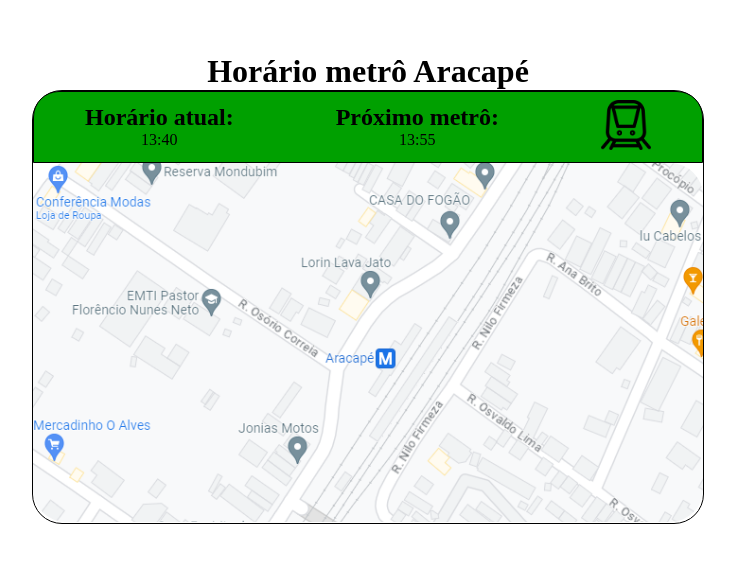
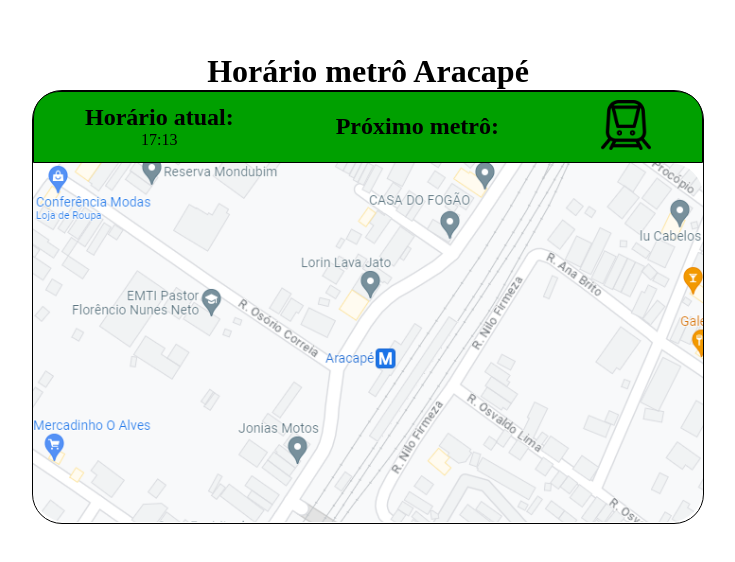
Before and after one commit to PauloVitorrr/Metro-horario, a plain HTML site: page index.html in a window 1280 px wide. Shown: the part 112-674 px from the top of the page, without its empty margins (272-1007 px from the left). Drawn offline with Linux system fonts and the light colour scheme.

Commit message:
feat: inserindo horario automático

```diff
--- a/index.html
+++ b/index.html
@@ -14,11 +14,11 @@
             <header>
                 <div class="horario-atual">
                     <h2>Horário atual:</h2>
-                    <p>13:40</p>
+                    <p id="horario">13:40</p>
                 </div>
                 <div class="proximo-metro">
                     <h2>Próximo metrô:</h2>
-                    <span>13:55</span>
+                    <span id="prox-metro"></span>
                 </div>
                 <div><img src="./img/metro.png" alt=""></div>
             </header>
--- a/script.js
+++ b/script.js
@@ -13,24 +13,26 @@ const obj = [
     },
     {
         sentido: 'X',
-        horario: 11.30
+        horario: 14.10
     }
 ]
 
 const data = new Date();
 const horas = data.getHours();
 const minutos = data.getMinutes();
-const horasMinutos = [horas, minutos].join('.');
+const horasMinutos = [horas, minutos].join(':');
 const horasMinutosFormatados = parseFloat(horasMinutos)
+
+document.getElementById("horario").innerHTML = horasMinutos
 
 obj.forEach(index => {
     const diferenca = index.horario - horasMinutosFormatados;
     const diferencaFormatado = parseFloat(diferenca.toFixed(2))
-    // if(diferencaFormatado > index.horario && diferencaFormatado <= 15){
-    //     alert ('passou')
-    // } else {
-    //     return false
-    // }
+    if(diferencaFormatado > index.horario && diferencaFormatado <= 15){
+
+    } else {
+        return false
+    }
 })
 
 // const diferenca = index.horario - horasMinutosFormatados;
```
